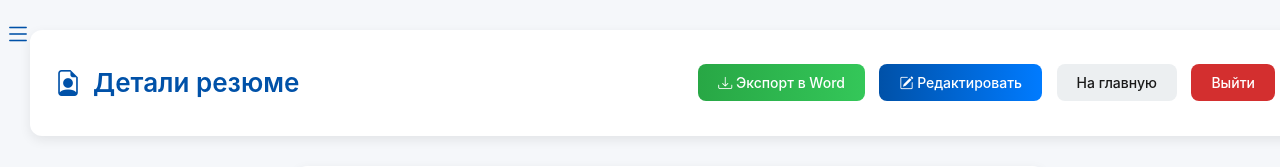
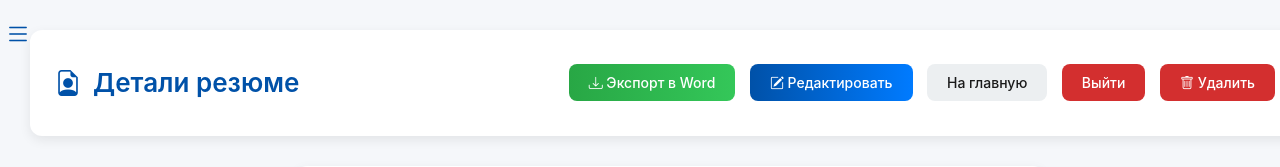
Before and after one commit to coursework-template2025/coursework-2025, a Django app: template kursovaya backend/kursovaya/resumes/templates/resumes/resume_detail.html in a window 1280 px wide; the page is wider, and only the part inside the window is pictured. Shown: the top 167 px of that part. Run offline with Django 5.2, Linux system fonts and the light colour scheme; the template is opened without the code that fills it, so the values that code supplies are empty.

Commit message:
Update resume_detail.html

```diff
--- a/kursovaya backend/kursovaya/resumes/templates/resumes/resume_detail.html
+++ b/kursovaya backend/kursovaya/resumes/templates/resumes/resume_detail.html
@@ -117,7 +117,8 @@
         .edit-button,
         .back-button,
         .logout-button,
-        .export-button {
+        .export-button,
+        .delete-button {
             padding: 10px 20px;
             border-radius: 8px;
             font-size: 14px;
@@ -156,6 +157,14 @@
             color: white;
         }
         .logout-button:hover {
+            background-color: var(--danger-hover);
+            transform: scale(1.05);
+        }
+        .delete-button {
+            background-color: var(--danger-color);
+            color: white;
+        }
+        .delete-button:hover {
             background-color: var(--danger-hover);
             transform: scale(1.05);
         }
@@ -203,15 +212,12 @@
             header h1 {
                 font-size: 22px;
             }
-
             .resume-details h2 {
                 font-size: 18px;
             }
-
             .detail-item {
                 font-size: 14px;
             }
-
             .detail-item strong {
                 width: 120px;
             }
@@ -239,6 +245,7 @@
                 <a href="{% url 'resume_edit' pk=resume.pk %}" class="edit-button"><i class="bi bi-pencil-square"></i> Редактировать</a>
                 <a href="{% url 'index' %}" class="back-button">На главную</a>
                 <a href="{% url 'logout' %}" class="logout-button">Выйти</a>
+                <a href="{% url 'resume_delete' pk=resume.pk %}" class="delete-button" onclick="return confirm('Вы уверены, что хотите удалить резюме? Это действие необратимо.');"><i class="bi bi-trash"></i> Удалить</a>
             </div>
         </header>
         <div class="resume-details">
```
